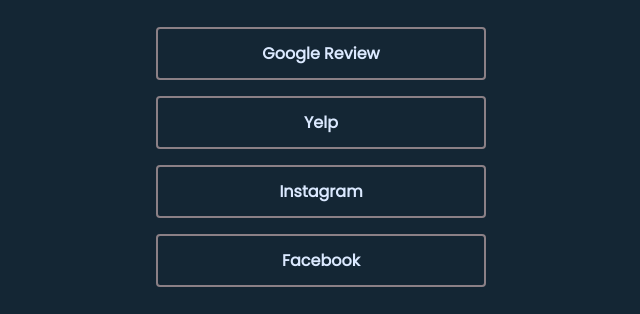
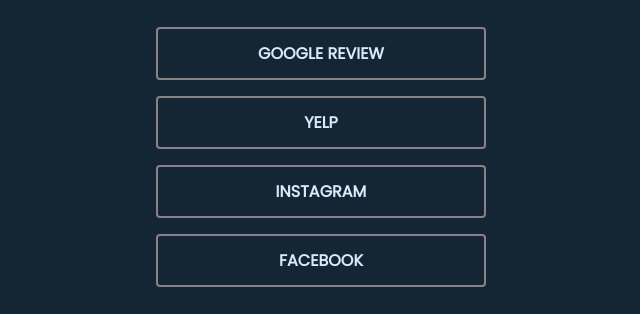
Before and after one commit to BookCentralFlorida/Social-tree, a plain HTML site: page index.html in a window 1280 px wide. Shown: the part 397-711 px from the top of the page, 319-959 px from the left. Drawn offline with Linux system fonts and the light colour scheme.

Commit message:
Add files via upload
add M

```diff
--- a/index.html
+++ b/index.html
@@ -39,14 +39,14 @@
     <main>
         <article class="links">
 
-            <div><a target="_blank" href="https://g.page/r/CWYWcuS4v30JEAg/review/">Google Review</a></div>
+            <div><a target="_blank" href="https://g.page/r/CWYWcuS4v30JEAg/review/">GOOGLE REVIEW</a></div>
 
-            <div><a target="_blank" href="https://www.yelp.com/biz/book-central-florida-celebration?uid=U_PenlMPyosKiB4uimmEpw&utm_source=ishare">Yelp</a></div>
+            <div><a target="_blank" href="https://www.yelp.com/biz/book-central-florida-celebration?uid=U_PenlMPyosKiB4uimmEpw&utm_source=ishare">YELP</a></div>
 
 
-            <div><a target="_blank" href="https://instagram.com/book.centralflorida?igshid=YmMyMTA2M2Y=">Instagram</a></div>
+            <div><a target="_blank" href="https://instagram.com/book.centralflorida?igshid=YmMyMTA2M2Y=">INSTAGRAM</a></div>
 
-            <div><a target="_blank" href="https://www.facebook.com/bookcentralflorida/">Facebook</a></div>
+            <div><a target="_blank" href="https://www.facebook.com/bookcentralflorida/">FACEBOOK</a></div>
 
 
         </article>
```
